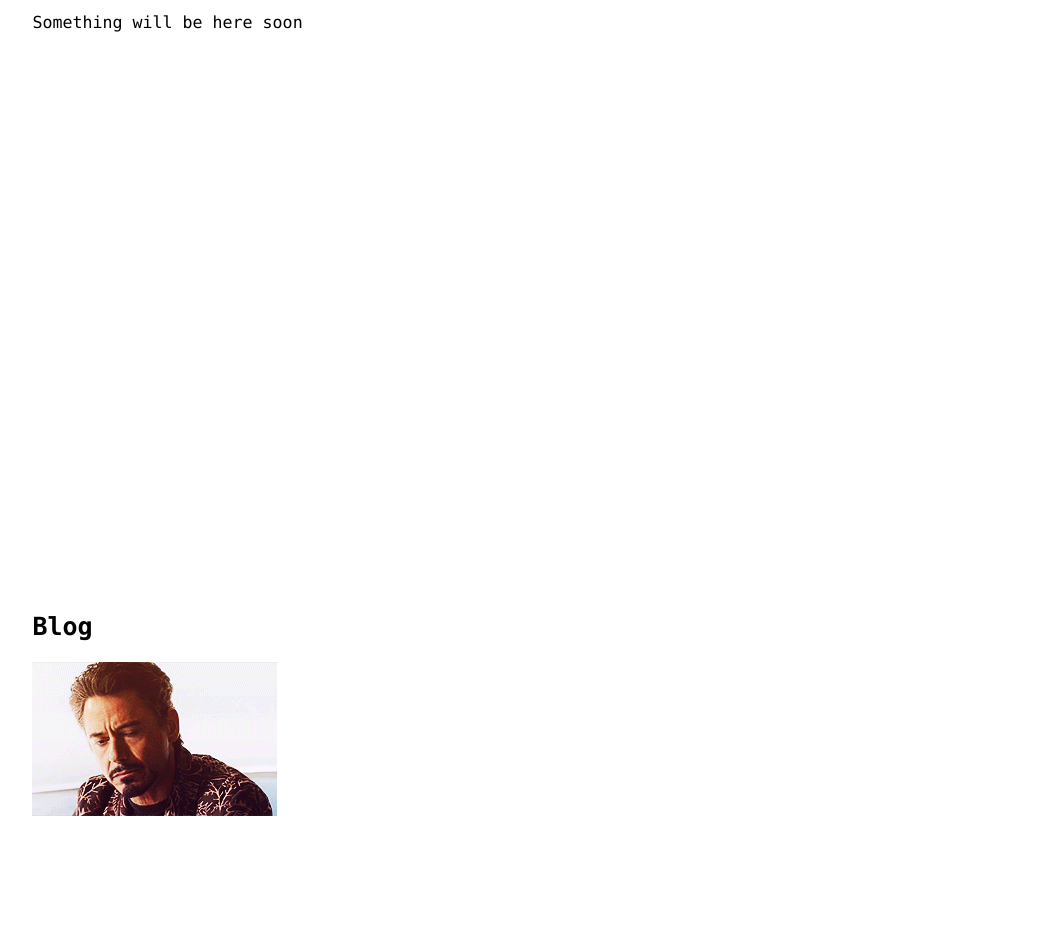
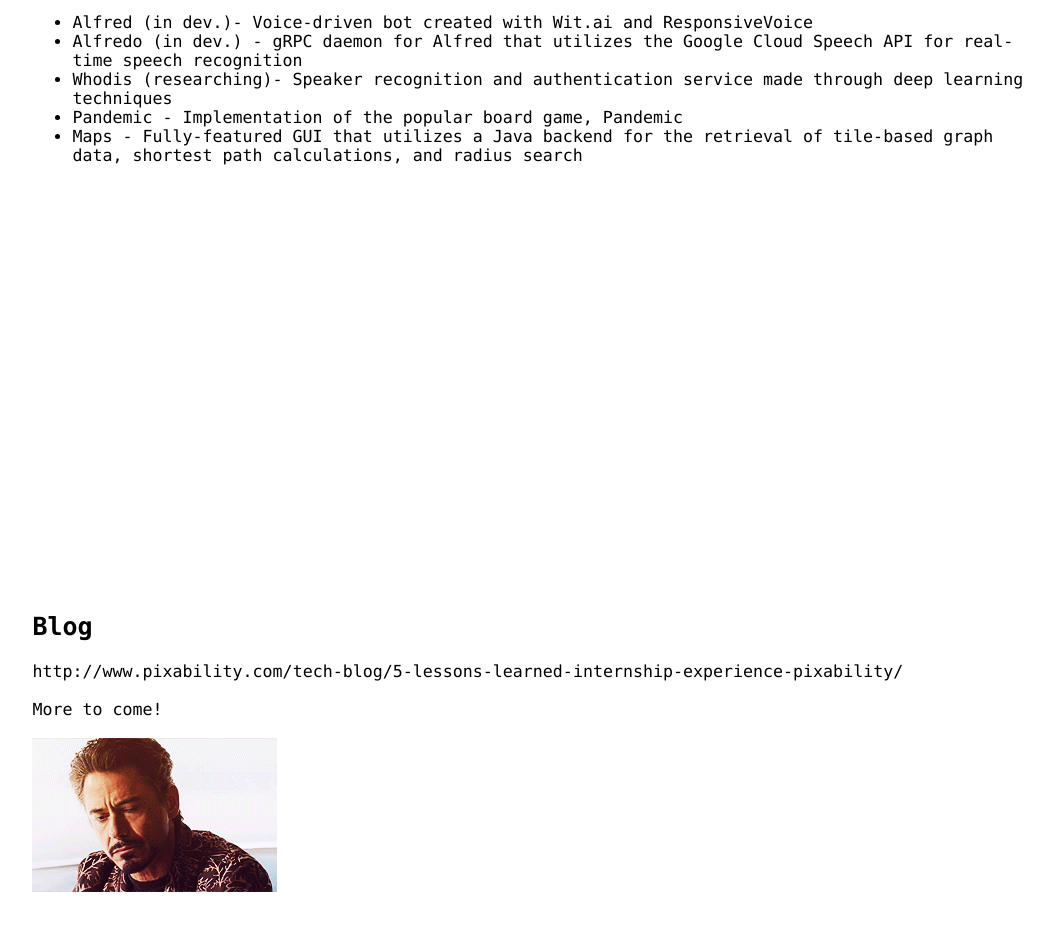
Before and after one commit to sahilprasad/sahilprasad.github.io, a plain HTML site: page index.html in a window 1280 px wide. Shown: the part 1280-2211 px from the top of the page, without its empty margins (102-1155 px from the left). Drawn offline with Linux system fonts and the light colour scheme.

Commit message:
added projects and blog post

```diff
--- a/index.html
+++ b/index.html
@@ -81,7 +81,13 @@
 
             <h3>Projects</h3>
             <div id="projects">
-                Something will be here soon
+                <ul id="project_list">
+                    <li class="project">Alfred (in dev.)- Voice-driven bot created with Wit.ai and ResponsiveVoice</li>
+                    <li class="project">Alfredo (in dev.) - gRPC daemon for Alfred that utilizes the Google Cloud Speech API for real-time speech recognition</li>
+                    <li class="project">Whodis (researching)- Speaker recognition and authentication service made through deep learning techniques</li>
+                    <li class="project">Pandemic - Implementation of the popular board game, Pandemic</li>
+                    <li class="project">Maps - Fully-featured GUI that utilizes a Java backend for the retrieval of tile-based graph data, shortest path calculations, and radius search</li>
+                </ul>
             </div>
         </div>
     </div>
@@ -89,6 +95,13 @@
     <div id="blog" class="section">
         <div id="blog_container" class="container">
             <h2>Blog</h1>
+
+            http://www.pixability.com/tech-blog/5-lessons-learned-internship-experience-pixability/
+            <br></br>
+
+            More to come!
+
+            <br></br>
             <img src="images/blognotfound.gif"/>
         </div>
     </div>
```
